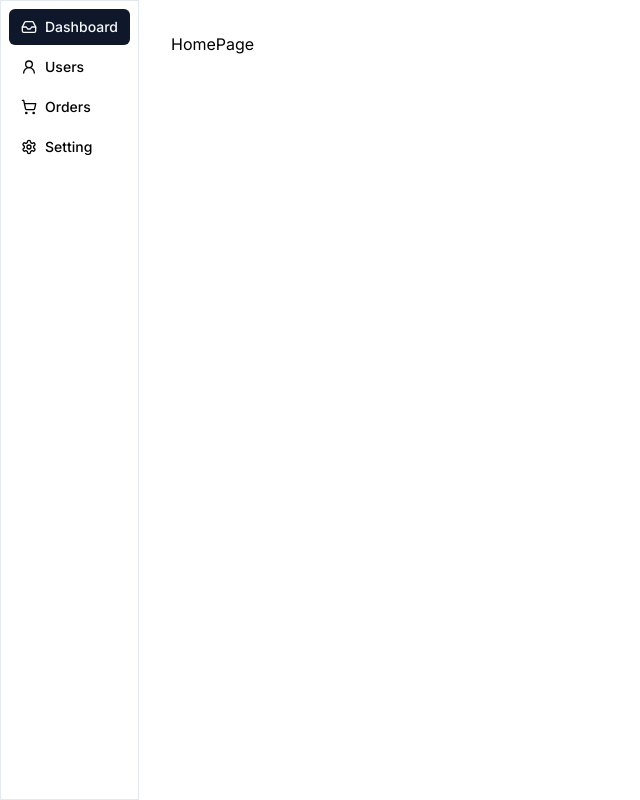
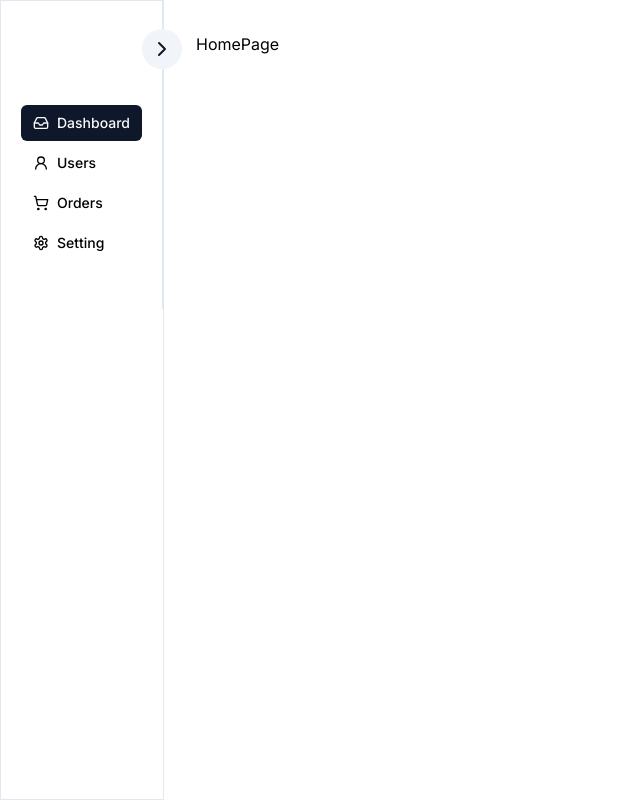
Before and after one commit to Talha-H/Dashboard, a Next.js app: page / in a window 1280 px wide. Shown: the whole page, without its empty margins (0-640 px from the left). Built offline with nearby package versions, Linux system fonts and the light colour scheme; what tailwindcss-debug-screens would draw is missing.

Commit message:
toolTip Proivder & ToggleButton & active Path

```diff
--- a/src/app/layout.tsx
+++ b/src/app/layout.tsx
@@ -28,9 +28,9 @@ export default function RootLayout({
         )}
       >
         {/* SideBar */}
-        <p className="border">
+        <div className="border">
           <SideBar />
-        </p>
+        </div>
         {/* Main Page */}
         <div className="p-8 w-full">{children}</div>
       </body>
--- a/src/components/SideBar.tsx
+++ b/src/components/SideBar.tsx
@@ -1,15 +1,35 @@
 "use client";
-import React from "react";
+import React, { useState } from "react";
 import { Nav } from "./ui/nav";
-import { Inbox, Settings, ShoppingCart, UserRound } from "lucide-react";
+import {
+  ChevronRight,
+  Inbox,
+  Settings,
+  ShoppingCart,
+  UserRound,
+} from "lucide-react";
+import { Button } from "./ui/button";
 
 type Props = {};
 
 export default function SideBar({}: Props) {
+  const [isCollapsed, setisCollapsed] = useState(false);
+  const toggleSideBar = () => {
+    setisCollapsed(!isCollapsed);
+  };
   return (
-    <div>
+    <div className="relative min-w-[80px] border-r px-3 pb-10 pt-24">
+      <div className="absolute top-7 right-[-20px]">
+        <Button
+          variant={"secondary"}
+          onClick={toggleSideBar}
+          className="rounded-full p-2"
+        >
+          <ChevronRight />
+        </Button>
+      </div>
       <Nav
-        isCollapsed={false}
+        isCollapsed={isCollapsed}
         links={[
           {
             title: "Dashboard",
--- a/src/components/ui/nav.tsx
+++ b/src/components/ui/nav.tsx
@@ -1,7 +1,7 @@
 "use client";
 
 import Link from "next/link";
-import { LucideIcon } from "lucide-react";
+import { Ghost, LucideIcon } from "lucide-react";
 
 import { cn } from "@/lib/utils";
 import { buttonVariants } from "@/components/ui/button";
@@ -10,6 +10,8 @@ import {
   TooltipContent,
   TooltipTrigger,
 } from "@/components/ui/tooltip";
+import { TooltipProvider } from "@radix-ui/react-tooltip";
+import { usePathname } from "next/navigation";
 
 interface NavProps {
   isCollapsed: boolean;
@@ -23,7 +25,9 @@ interface NavProps {
 }
 
 export function Nav({ links, isCollapsed }: NavProps) {
+  const pathName = usePathname();
   return (
+    <TooltipProvider>
       <div
         data-collapsed={isCollapsed}
         className="group flex flex-col gap-4 py-2 data-[collapsed=true]:py-2"
@@ -36,7 +40,10 @@ export function Nav({ links, isCollapsed }: NavProps) {
                   <Link
                     href={link.href}
                     className={cn(
-                    buttonVariants({ variant: link.variant, size: "icon" }),
+                      buttonVariants({
+                        variant: link.href === pathName ? "default" : "ghost",
+                        size: "icon",
+                      }),
                       "h-9 w-9",
                       link.variant === "default" &&
                         "dark:bg-muted dark:text-muted-foreground dark:hover:bg-muted dark:hover:text-white"
@@ -46,7 +53,10 @@ export function Nav({ links, isCollapsed }: NavProps) {
                     <span className="sr-only">{link.title}</span>
                   </Link>
                 </TooltipTrigger>
-              <TooltipContent side="right" className="flex items-center gap-4">
+                <TooltipContent
+                  side="right"
+                  className="flex items-center gap-4"
+                >
                   {link.title}
                   {link.label && (
                     <span className="ml-auto text-muted-foreground">
@@ -60,7 +70,10 @@ export function Nav({ links, isCollapsed }: NavProps) {
                 key={index}
                 href={link.href}
                 className={cn(
-                buttonVariants({ variant: link.variant, size: "sm" }),
+                  buttonVariants({
+                    variant: link.href === pathName ? "default" : "ghost",
+                    size: "sm",
+                  }),
                   link.variant === "default" &&
                     "dark:bg-muted dark:text-white dark:hover:bg-muted dark:hover:text-white",
                   "justify-start"
@@ -84,5 +97,6 @@ export function Nav({ links, isCollapsed }: NavProps) {
           )}
         </nav>
       </div>
+    </TooltipProvider>
   );
 }
```
Lines whose indentation alone changed are shown as unchanged.
